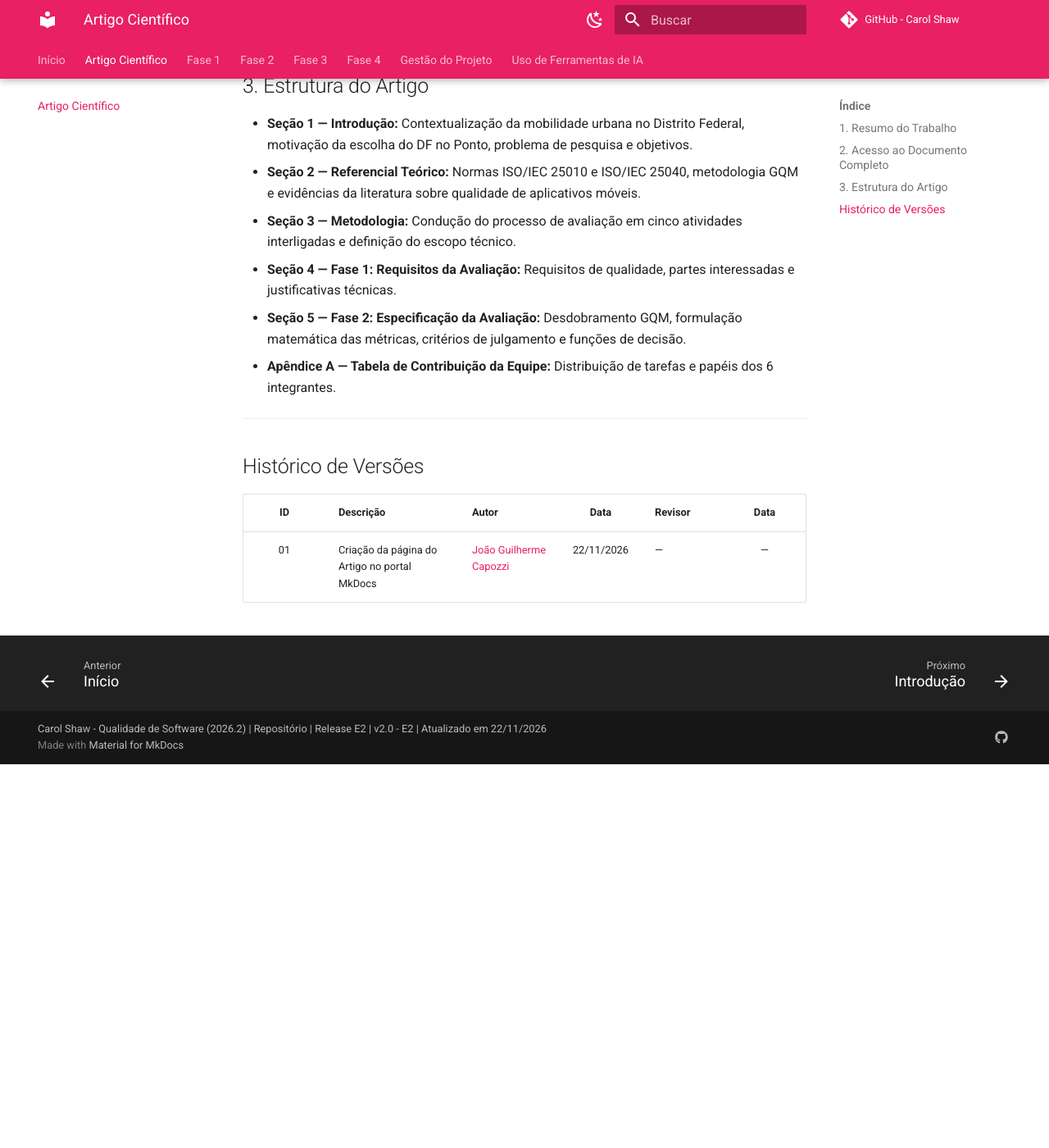
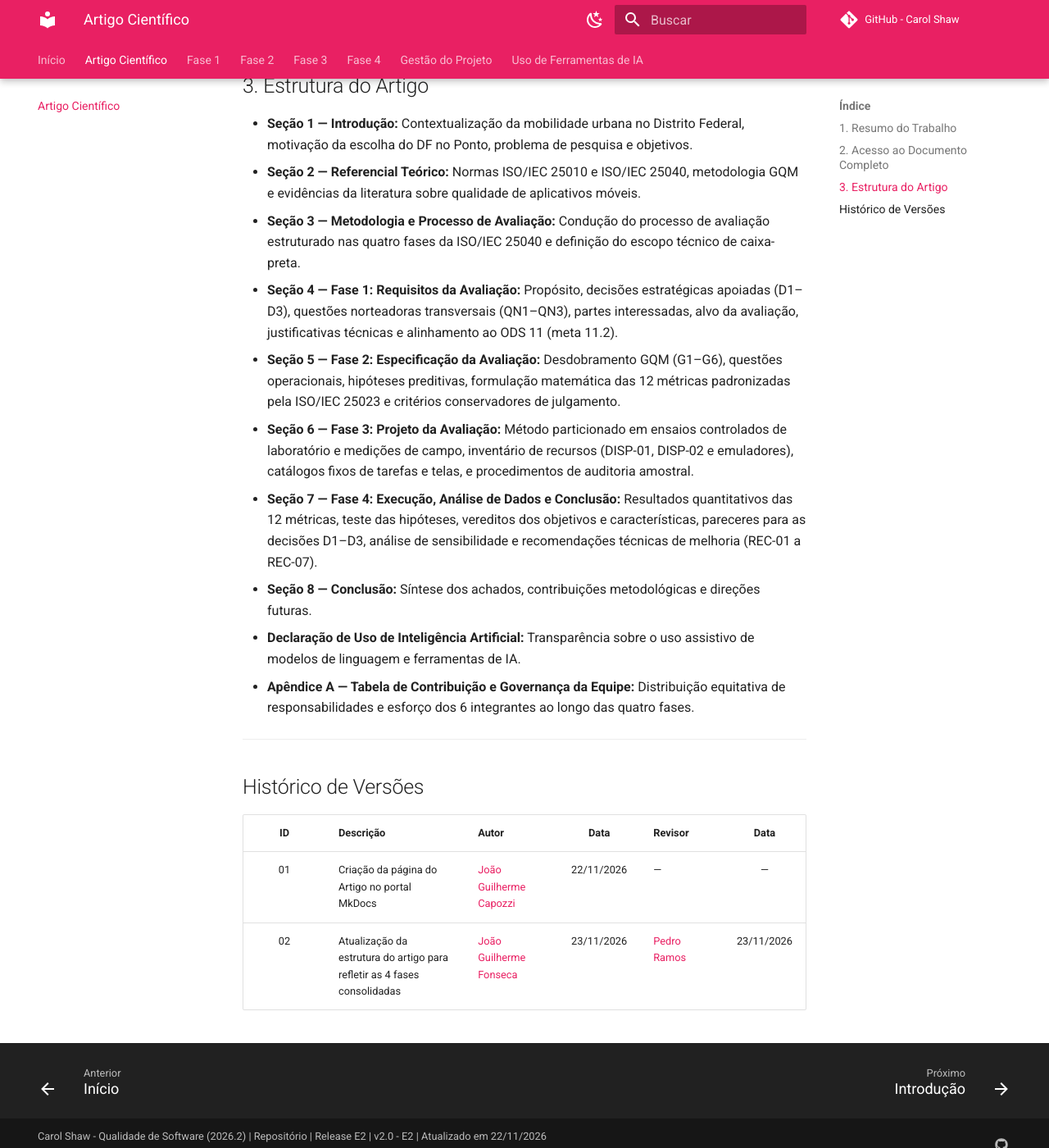
Before and after one commit to FCTE-Qualidade-de-Software-1/2026-2_T02_CAROL_SHAW, an MkDocs documentation site: the page built from docs/artigo/index.md, in a window 1280 px wide and 1400 px high, scrolled down 947 px. Shown: the whole window at 82% size. Built offline with MkDocs 1.6.1 and Material for MkDocs 9.7.7, drawn with Linux system fonts in a browser that asks for light colours; comment, search, counter and statistics services are not loaded; before the commit the page ends 1879 px from its top, so only the background shows below that.

Commit message:
Revisão da Fase 2 no artigo

```diff
--- a/docs/artigo/index.md
+++ b/docs/artigo/index.md
@@ -27,10 +27,14 @@ O artigo acadêmico foi redigido no padrão oficial da Sociedade Brasileira de C
 
 - **Seção 1 — Introdução:** Contextualização da mobilidade urbana no Distrito Federal, motivação da escolha do DF no Ponto, problema de pesquisa e objetivos.
 - **Seção 2 — Referencial Teórico:** Normas ISO/IEC 25010 e ISO/IEC 25040, metodologia GQM e evidências da literatura sobre qualidade de aplicativos móveis.
-- **Seção 3 — Metodologia:** Condução do processo de avaliação em cinco atividades interligadas e definição do escopo técnico.
-- **Seção 4 — Fase 1: Requisitos da Avaliação:** Requisitos de qualidade, partes interessadas e justificativas técnicas.
-- **Seção 5 — Fase 2: Especificação da Avaliação:** Desdobramento GQM, formulação matemática das métricas, critérios de julgamento e funções de decisão.
-- **Apêndice A — Tabela de Contribuição da Equipe:** Distribuição de tarefas e papéis dos 6 integrantes.
+- **Seção 3 — Metodologia e Processo de Avaliação:** Condução do processo de avaliação estruturado nas quatro fases da ISO/IEC 25040 e definição do escopo técnico de caixa-preta.
+- **Seção 4 — Fase 1: Requisitos da Avaliação:** Propósito, decisões estratégicas apoiadas (D1–D3), questões norteadoras transversais (QN1–QN3), partes interessadas, alvo da avaliação, justificativas técnicas e alinhamento ao ODS 11 (meta 11.2).
+- **Seção 5 — Fase 2: Especificação da Avaliação:** Desdobramento GQM (G1–G6), questões operacionais, hipóteses preditivas, formulação matemática das 12 métricas padronizadas pela ISO/IEC 25023 e critérios conservadores de julgamento.
+- **Seção 6 — Fase 3: Projeto da Avaliação:** Método particionado em ensaios controlados de laboratório e medições de campo, inventário de recursos (DISP-01, DISP-02 e emuladores), catálogos fixos de tarefas e telas, e procedimentos de auditoria amostral.
+- **Seção 7 — Fase 4: Execução, Análise de Dados e Conclusão:** Resultados quantitativos das 12 métricas, teste das hipóteses, vereditos dos objetivos e características, pareceres para as decisões D1–D3, análise de sensibilidade e recomendações técnicas de melhoria (REC-01 a REC-07).
+- **Seção 8 — Conclusão:** Síntese dos achados, contribuições metodológicas e direções futuras.
+- **Declaração de Uso de Inteligência Artificial:** Transparência sobre o uso assistivo de modelos de linguagem e ferramentas de IA.
+- **Apêndice A — Tabela de Contribuição e Governança da Equipe:** Distribuição equitativa de responsabilidades e esforço dos 6 integrantes ao longo das quatro fases.
 
 ---
 
@@ -39,3 +43,4 @@ O artigo acadêmico foi redigido no padrão oficial da Sociedade Brasileira de C
 | ID  | Descrição | Autor | Data | Revisor | Data |
 | :-: | :--- | :--- | :---: | :--- | :---: |
 | 01  | Criação da página do Artigo no portal MkDocs | [João Guilherme Capozzi](https://github.com/jonas3688) | 22/11/2026 | — | — |
+| 02  | Atualização da estrutura do artigo para refletir as 4 fases consolidadas | [João Guilherme Fonseca](https://github.com/JoaoGuilherme14) | 23/11/2026 | [Pedro Ramos](https://github.com/PedroRSR) | 23/11/2026 |
```
Also changed, not shown: 1 other file.
